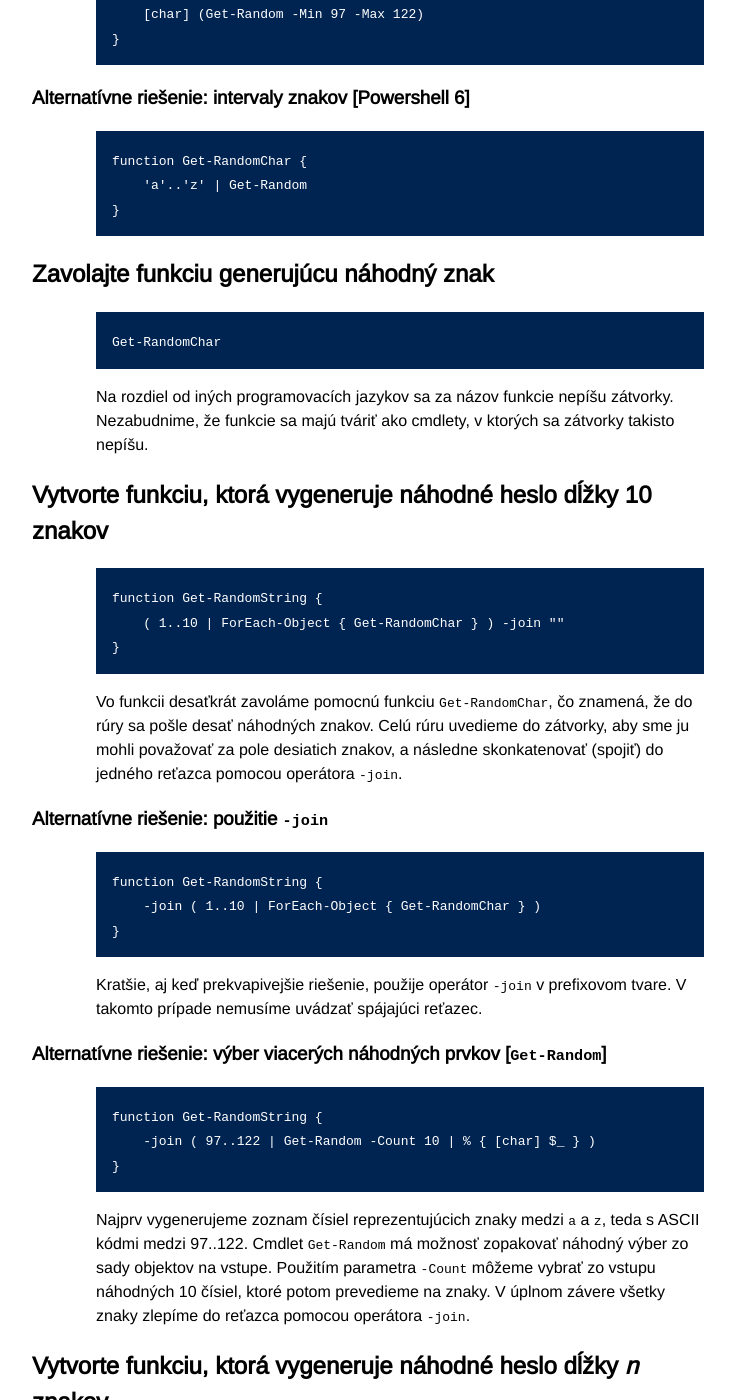
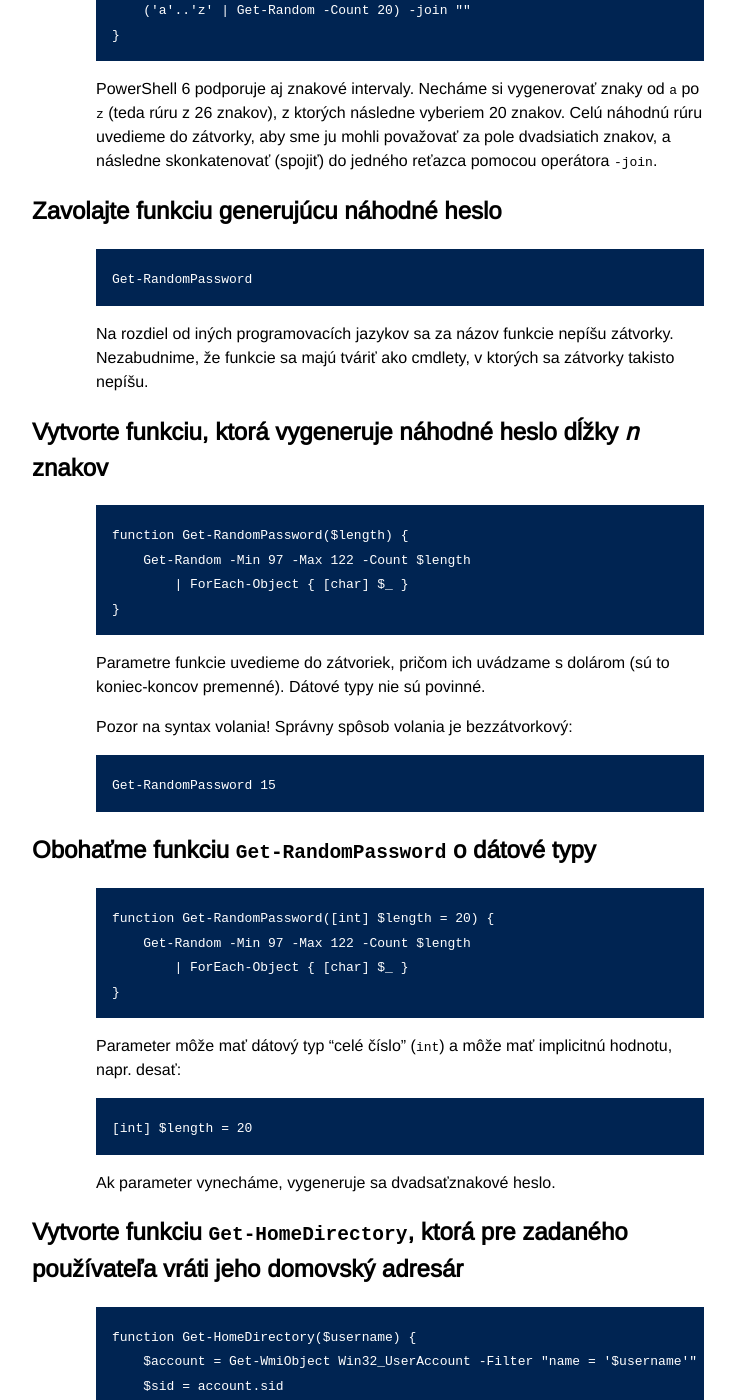
Before and after one commit to novotnyr/powershell-cvicebnica, a Jekyll site: the page built from viacriadkove-skriptovanie.markdown, in a window 1280 px wide and 1400 px high, scrolled down 3849 px. Shown: the whole window, without its empty margins (272-1007 px from the left). Built offline with Jekyll 4.4.1, drawn with Linux system fonts in a browser that asks for light colours; some of the changed text lies outside the part shown.

Commit message:
Zjednodusenie prikladov s nahodnym heslom

```diff
--- a/viacriadkove-skriptovanie.markdown
+++ b/viacriadkove-skriptovanie.markdown
@@ -141,14 +141,12 @@
 Funkcie
 =======
 
-Vytvorte funkciu, ktorá vygeneruje náhodný znak
------------------------------------------------
+Vytvorte funkciu pre generovanie náhodného dvadsaťznakového hesla
+-----------------------------------------------------------------
 
-    function Get-RandomChar {
-        Get-Random -Min 97 -Max 122 | ForEach-Object { [char] $PSItem }
+    function Get-RandomPassword {
+        Get-Random -Min 97 -Max 122 -Count 2O | ForEach-Object { [char] $_ }
     }
-
-Funkciu použijeme v ďalšom kroku na generovanie hesla.
 
 Funkcie sa majú tváriť ako cmdlety a teda by mali dodržiavať konvenciu
  *sloveso*-*podstatné meno*.
@@ -158,67 +156,33 @@
 majú ASCII kód od 97 do 122. Zmenu náhodného čísla na znak urobíme
 tvrdým pretypovaním čísla (*int*) na znak (*char*).
 
-### Alternatívne riešenie: pretypovanie výsledku
+### Alternatívne riešenie: intervaly znakov [Powershell 6]
 
-    function Get-RandomChar {
-        [char] (Get-Random -Min 97 -Max 122)
+    function Get-RandomPassword {
+        ('a'..'z' | Get-Random -Count 20) -join ""
     }
 
-### Alternatívne riešenie: intervaly znakov [Powershell 6]
+PowerShell 6 podporuje aj znakové intervaly. Necháme si vygenerovať znaky
+od `a` po `z` (teda rúru z 26 znakov), z ktorých následne vyberiem 20 znakov.
+Celú náhodnú rúru uvedieme do zátvorky,
+aby sme ju mohli považovať za pole dvadsiatich znakov, a následne skonkatenovať
+(spojiť) do jedného reťazca pomocou operátora `-join`.
 
-    function Get-RandomChar {
-        'a'..'z' | Get-Random
-    }
+Zavolajte funkciu generujúcu náhodné heslo
+------------------------------------------
 
-
-Zavolajte funkciu generujúcu náhodný znak
------------------------------------------
-
-    Get-RandomChar
+    Get-RandomPassword
 
 Na rozdiel od iných programovacích jazykov sa za názov funkcie nepíšu
 zátvorky. Nezabudnime, že funkcie sa majú tváriť ako cmdlety, v ktorých
 sa zátvorky takisto nepíšu.
 
-Vytvorte funkciu, ktorá vygeneruje náhodné heslo dĺžky 10 znakov
-----------------------------------------------------------------
-
-    function Get-RandomString {
-        ( 1..10 | ForEach-Object { Get-RandomChar } ) -join ""
-    }
-
-Vo funkcii desaťkrát zavoláme pomocnú funkciu `Get-RandomChar`, čo znamená,
-že do rúry sa pošle desať náhodných znakov. Celú rúru uvedieme do zátvorky,
-aby sme ju mohli považovať za pole desiatich znakov, a následne skonkatenovať
-(spojiť) do jedného reťazca pomocou operátora `-join`.
-
-### Alternatívne riešenie: použitie `-join`
-
-    function Get-RandomString {
-        -join ( 1..10 | ForEach-Object { Get-RandomChar } )
-    }
-
-Kratšie, aj keď prekvapivejšie riešenie, použije operátor `-join`
-v prefixovom tvare. V takomto prípade nemusíme uvádzať spájajúci reťazec.
-
-### Alternatívne riešenie: výber viacerých náhodných prvkov [`Get-Random`]
-
-    function Get-RandomString {
-        -join ( 97..122 | Get-Random -Count 10 | % { [char] $_ } )
-    }
-
-Najprv vygenerujeme zoznam čísiel reprezentujúcich znaky medzi `a` a `z`, teda
-s ASCII kódmi medzi 97..122. Cmdlet `Get-Random` má možnosť zopakovať
-náhodný výber zo sady objektov na vstupe. Použitím parametra `-Count`
-môžeme vybrať zo vstupu náhodných 10 čísiel, ktoré potom prevedieme
-na znaky. V úplnom závere všetky znaky zlepíme do reťazca pomocou operátora
-`-join`.
-
 Vytvorte funkciu, ktorá vygeneruje náhodné heslo dĺžky *n* znakov
 -----------------------------------------------------------------
 
     function Get-RandomPassword($length) {
-        (1..$length |  ForEach-Object { Get-RandomChar }) -join ""
+        Get-Random -Min 97 -Max 122 -Count $length
+            | ForEach-Object { [char] $_ }
     }
 
 Parametre funkcie uvedieme do zátvoriek, pričom ich uvádzame s dolárom
@@ -228,38 +192,20 @@
 
     Get-RandomPassword 15
 
-<div class="note" markdown="1">
-Funkcie sa majú tváriť ako cmdlety, čo je dôvod, prečo sa neuvádzajú
-ich parametre do zátvoriek!
-</div>
-
-Zavolajte funkciu `Get-RandomPassword` bez parametra
-----------------------------------------------------
-
-    Get-RandomPassword
-
-Výsledkom bude dvojznakové heslo, čo je zvláštna vec!
-
-<div class="note" markdown="1">
-Ak vynecháme parameter, vnútro funkcie bude volať interval od 1 po prázdny
-obsah, teda dvakrát. Je to nečakaná vec!
-</div>
-
 Obohaťme funkciu `Get-RandomPassword` o dátové typy
 ---------------------------------------------------
 
-    function Get-RandomPassword([int] $length = 10) {
-        1..$length |
-            ForEach-Object { Get-RandomChar } |
-                Write-Host -NoNewLine
+    function Get-RandomPassword([int] $length = 20) {
+        Get-Random -Min 97 -Max 122 -Count $length
+            | ForEach-Object { [char] $_ }
     }
 
 Parameter môže mať dátový typ "celé číslo" (`int`) a môže mať implicitnú
 hodnotu, napr. desať:
 
-    [int] $length = 10
+    [int] $length = 20
 
-Ak parameter vynecháme, vygeneruje sa desaťznakové heslo.
+Ak parameter vynecháme, vygeneruje sa dvadsaťznakové heslo.
 
 Vytvorte funkciu `Get-HomeDirectory`, ktorá pre zadaného používateľa vráti jeho domovský adresár
 ------------------------------------------------------------------------------------------------
```
